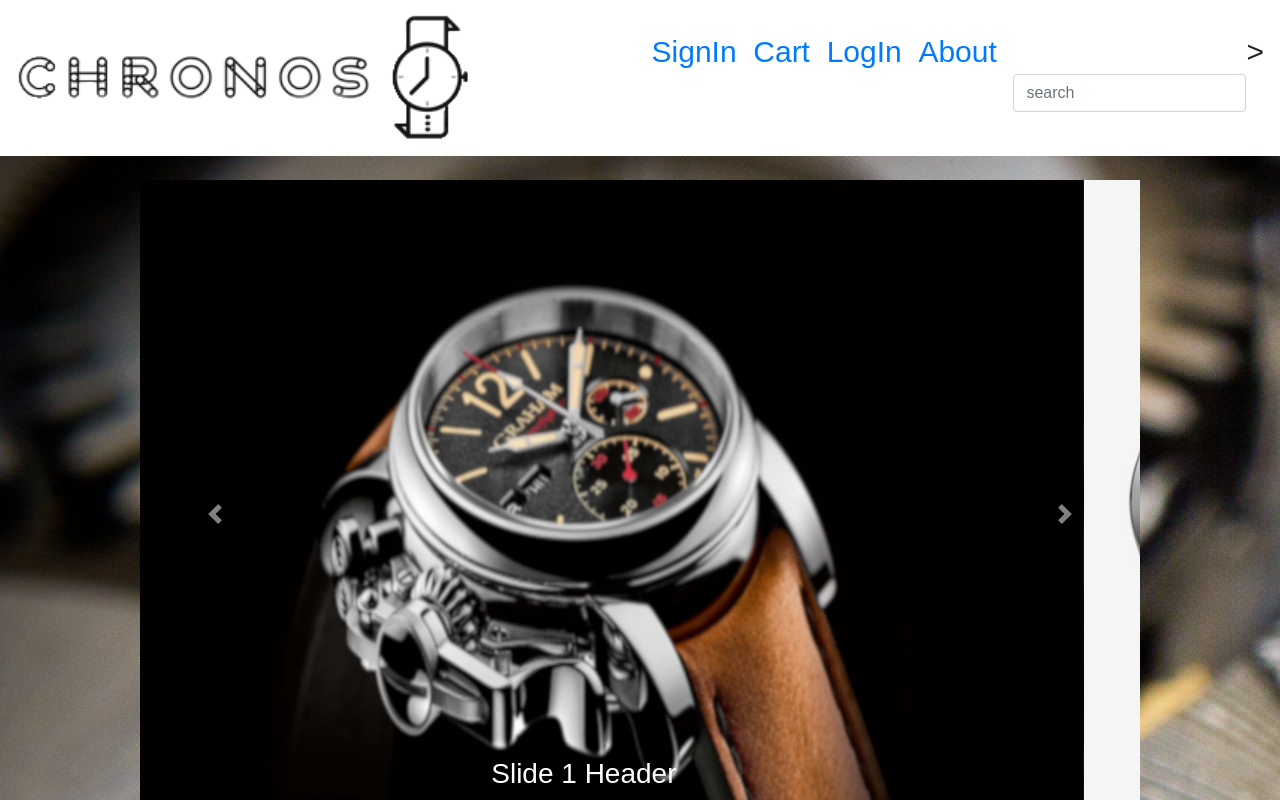
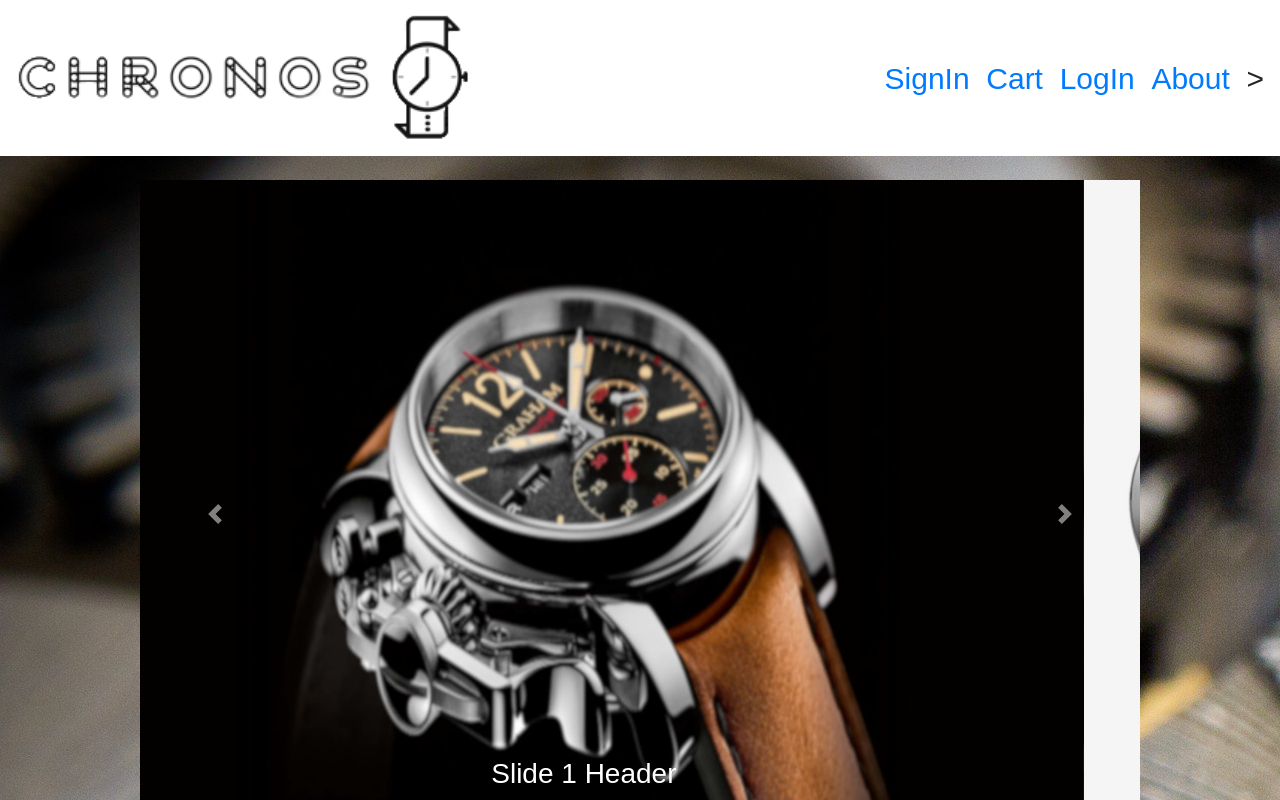
Before and after one commit to carlos114771/Tienda, a React (Create React App) app: page /#/ in a window 1280 px wide. Shown: the top 800 px of the page. Built offline with nearby package versions, Linux system fonts and the light colour scheme.

Commit message:
probando

```diff
--- a/package.json
+++ b/package.json
@@ -7,6 +7,7 @@
     "bootstrap": "^4.3.1",
     "react": "^16.8.2",
     "react-dom": "^16.8.2",
+    "react-redux": "^6.0.0",
     "react-router-dom": "^4.3.1",
     "react-scripts": "2.1.5",
     "reactstrap": "^7.1.0"
--- a/src/Componentes/NavBar.js
+++ b/src/Componentes/NavBar.js
@@ -59,9 +59,9 @@ export default class NavigationBar extends React.Component {
               <NavItem>
                 <Link to={"/Cart.js/"}>About &nbsp;</Link>
               </NavItem>
-              <NavItem>
+              {/*<NavItem>
                 <Search/>
-              </NavItem>
+              </NavItem>*/}
               >
             </Nav>
           </Collapse>
--- a/src/index.js
+++ b/src/index.js
@@ -7,7 +7,7 @@ import 'bootstrap/dist/css/bootstrap.min.css';
 import Routes from './Componentes/Routes.js';
 import { BrowserRouter as Router } from 'react-router-dom';
 import { HashRouter } from 'react-router-dom';
-
+//import registerServiceWorker from './registerServiceWorker'
 ReactDOM.render(
     <HashRouter>
         <Routes />
@@ -17,4 +17,6 @@ ReactDOM.render(
 // If you want your app to work offline and load faster, you can change
 // unregister() to register() below. Note this comes with some pitfalls.
 // Learn more about service workers: http://bit.ly/CRA-PWA
-serviceWorker.unregister();
+serviceWorker.register();
+
+//registerServiceWorker();
```
Also changed, not shown: src/Componentes/Products.js (added), 1 other file (tests, documents, lock files or other folders).
